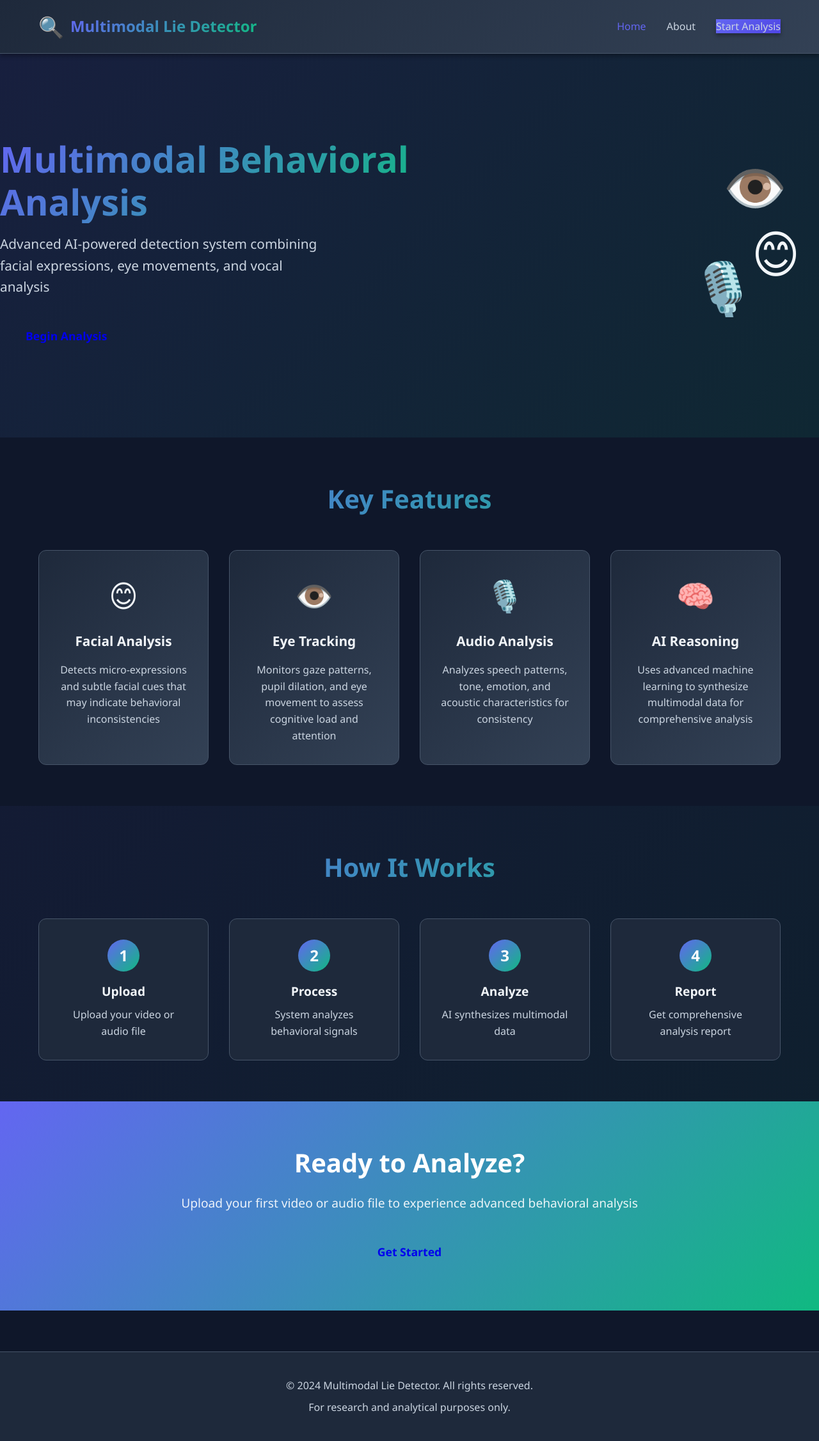
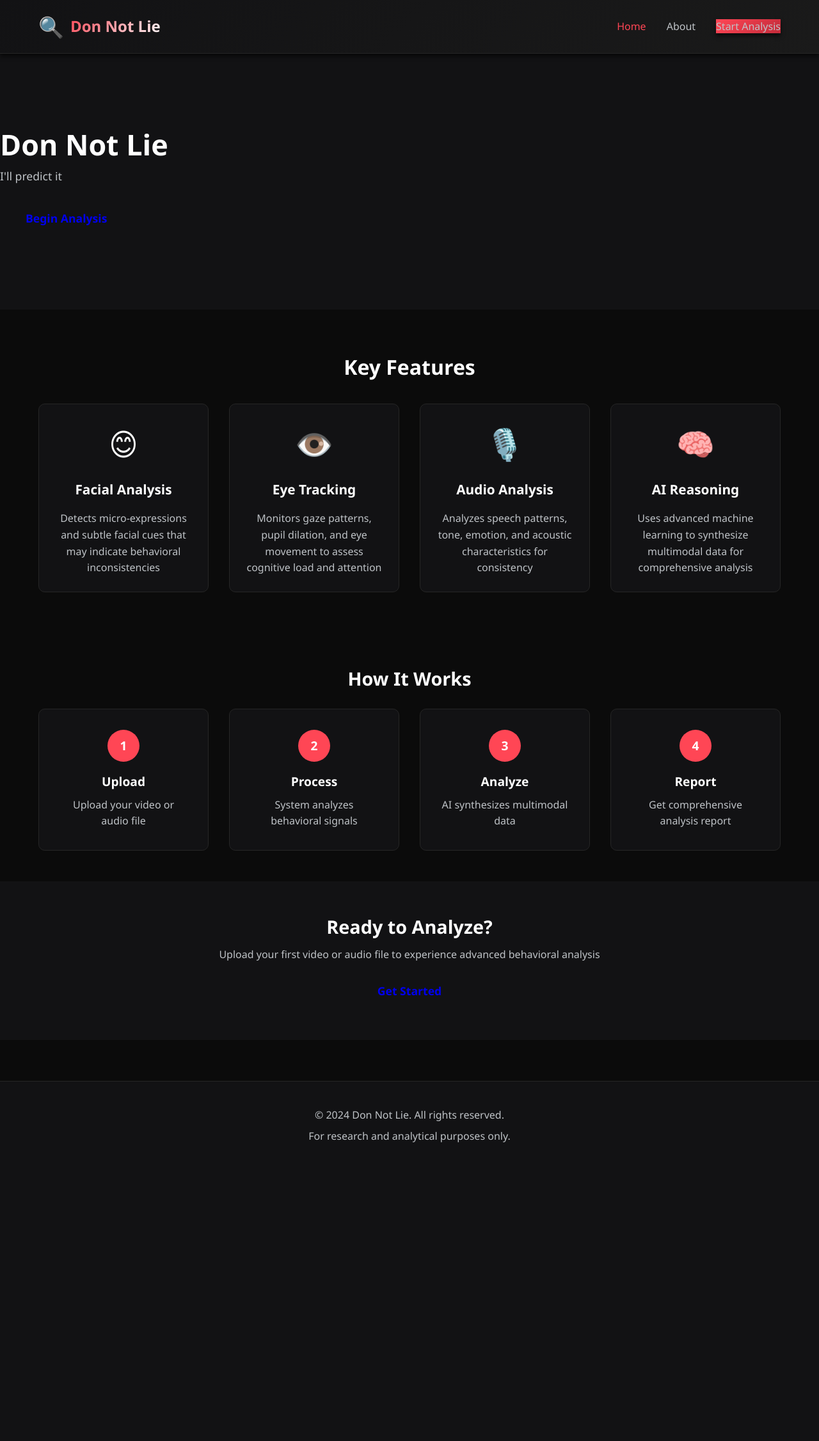
Before and after one commit to shraddhauser/multimodal-lie-detector, a Flask app: page / in a window 1280 px wide. Shown: the whole page at 64% size. After the commit the page ends 1786 px from the top, so only its background shows below. Run offline with Flask 2, Linux system fonts and the light colour scheme.

Commit message:
Branding: rename site to 'Don Not Lie' with plain Valorant-inspired theme; centralize CSS variables and update charts to use them

```diff
--- a/web/static/css/home.css
+++ b/web/static/css/home.css
@@ -7,9 +7,9 @@
     display: flex;
     align-items: center;
     justify-content: space-between;
-    min-height: 600px;
-    padding: 4rem 0;
-    background: linear-gradient(135deg, rgba(99, 102, 241, 0.1) 0%, rgba(16, 185, 129, 0.1) 100%);
+    min-height: 400px;
+    padding: 3rem 0;
+    background: var(--surface);
     position: relative;
     overflow: hidden;
 }
@@ -20,34 +20,22 @@
 }
 
 .hero-content h1 {
-    font-size: 3.5rem;
+    font-size: 2.8rem;
     font-weight: 800;
-    background: linear-gradient(135deg, #6366f1, #10b981);
-    -webkit-background-clip: text;
-    -webkit-text-fill-color: transparent;
-    background-clip: text;
-    margin-bottom: 1rem;
+    color: var(--text-primary);
+    margin-bottom: 0.5rem;
     line-height: 1.2;
 }
 
 .hero-content p {
-    font-size: 1.3rem;
-    color: #cbd5e1;
-    margin-bottom: 2rem;
-    max-width: 500px;
+    font-size: 1.1rem;
+    color: var(--text-secondary);
+    margin-bottom: 1.5rem;
+    max-width: 520px;
 }
 
-.hero-animation {
-    flex: 1;
-    position: relative;
-    height: 400px;
-}
-
-.floating-icon {
-    font-size: 5rem;
-    position: absolute;
-    animation: float 3s ease-in-out infinite;
-}
+.hero-animation { display: none; }
+.floating-icon { display: none; }
 
 .floating-icon:nth-child(1) {
     top: 50px;
@@ -82,13 +70,10 @@
 }
 
 .features h2 {
-    font-size: 2.5rem;
-    margin-bottom: 3rem;
+    font-size: 2rem;
+    margin-bottom: 2rem;
     text-align: center;
-    background: linear-gradient(135deg, #6366f1, #10b981);
-    -webkit-background-clip: text;
-    -webkit-text-fill-color: transparent;
-    background-clip: text;
+    color: var(--text-primary);
 }
 
 .features-grid {
@@ -98,18 +83,18 @@
 }
 
 .feature-card {
-    background: linear-gradient(135deg, #1e293b, #334155);
-    padding: 2rem;
-    border-radius: 12px;
-    border: 1px solid #475569;
-    transition: all 0.3s ease;
+    background: var(--surface);
+    padding: 1.5rem;
+    border-radius: 10px;
+    border: 1px solid var(--border-color);
+    transition: all 0.2s ease;
     text-align: center;
 }
 
 .feature-card:hover {
-    transform: translateY(-10px);
-    border-color: #6366f1;
-    box-shadow: 0 10px 30px rgba(99, 102, 241, 0.2);
+    transform: translateY(-6px);
+    border-color: var(--primary-color);
+    box-shadow: var(--shadow);
 }
 
 .feature-icon {
@@ -120,28 +105,25 @@
 .feature-card h3 {
     font-size: 1.3rem;
     margin-bottom: 1rem;
-    color: #f1f5f9;
+    color: var(--text-primary);
 }
 
 .feature-card p {
-    color: #cbd5e1;
+    color: var(--text-secondary);
     line-height: 1.6;
 }
 
 /* How It Works */
 .how-it-works {
-    padding: 4rem 0;
-    background: linear-gradient(135deg, rgba(99, 102, 241, 0.05) 0%, rgba(16, 185, 129, 0.05) 100%);
+    padding: 3rem 0;
+    background: var(--background);
 }
 
 .how-it-works h2 {
-    font-size: 2.5rem;
-    margin-bottom: 3rem;
+    font-size: 1.8rem;
+    margin-bottom: 1.5rem;
     text-align: center;
-    background: linear-gradient(135deg, #6366f1, #10b981);
-    -webkit-background-clip: text;
-    -webkit-text-fill-color: transparent;
-    background-clip: text;
+    color: var(--text-primary);
 }
 
 .steps {
@@ -154,14 +136,14 @@
     text-align: center;
     position: relative;
     padding: 2rem;
-    background: #1e293b;
-    border-radius: 12px;
-    border: 1px solid #475569;
-    transition: all 0.3s ease;
+    background: var(--surface);
+    border-radius: 10px;
+    border: 1px solid var(--border-color);
+    transition: all 0.2s ease;
 }
 
 .step:hover {
-    border-color: #6366f1;
+    border-color: var(--primary-color);
 }
 
 .step-number {
@@ -170,10 +152,10 @@
     justify-content: center;
     width: 50px;
     height: 50px;
-    background: linear-gradient(135deg, #6366f1, #10b981);
+    background: var(--primary-color);
     border-radius: 50%;
     color: white;
-    font-size: 1.5rem;
+    font-size: 1.2rem;
     font-weight: 700;
     margin: 0 auto 1rem;
 }
@@ -181,30 +163,30 @@
 .step h3 {
     font-size: 1.2rem;
     margin-bottom: 0.5rem;
-    color: #f1f5f9;
+    color: var(--text-primary);
 }
 
 .step p {
-    color: #cbd5e1;
+    color: var(--text-secondary);
 }
 
 /* CTA Section */
 .cta {
-    padding: 4rem 0;
+    padding: 3rem 0;
     text-align: center;
-    background: linear-gradient(135deg, #6366f1, #10b981);
+    background: var(--surface);
 }
 
 .cta h2 {
-    font-size: 2.5rem;
-    margin-bottom: 1rem;
-    color: white;
+    font-size: 1.8rem;
+    margin-bottom: 0.5rem;
+    color: var(--text-primary);
 }
 
 .cta p {
-    font-size: 1.2rem;
-    margin-bottom: 2rem;
-    color: rgba(255, 255, 255, 0.9);
+    font-size: 1rem;
+    margin-bottom: 1rem;
+    color: var(--text-secondary);
 }
 
 /* Responsive */
--- a/web/static/css/style.css
+++ b/web/static/css/style.css
@@ -9,22 +9,23 @@
 }
 
 :root {
-    --primary-color: #6366f1;
-    --primary-dark: #4f46e5;
-    --secondary-color: #10b981;
+    /* Valorant-inspired palette, simplified for a plainer UI */
+    --primary-color: #FF4655; /* Valorant red */
+    --primary-dark: #C42B3A;
+    --secondary-color: #FFFFFF; /* light accent */
     --danger-color: #ef4444;
     --warning-color: #f59e0b;
-    --background: #0f172a;
-    --surface: #1e293b;
-    --surface-light: #334155;
-    --text-primary: #f1f5f9;
-    --text-secondary: #cbd5e1;
-    --border-color: #475569;
+    --background: #0B0B0B; /* near-black background */
+    --surface: #121214; /* dark surface */
+    --surface-light: #1a1a1a;
+    --text-primary: #FFFFFF;
+    --text-secondary: #BFC3C7;
+    --border-color: #262626;
     --success-color: #10b981;
     --error-color: #ef4444;
-    --radius: 12px;
-    --shadow: 0 4px 6px rgba(0, 0, 0, 0.3);
-    --shadow-lg: 0 10px 25px rgba(0, 0, 0, 0.4);
+    --radius: 10px;
+    --shadow: 0 4px 6px rgba(0, 0, 0, 0.6);
+    --shadow-lg: 0 10px 25px rgba(0, 0, 0, 0.7);
 }
 
 html {
--- a/web/templates/index.html
+++ b/web/templates/index.html
@@ -3,7 +3,7 @@
 <head>
     <meta charset="UTF-8">
     <meta name="viewport" content="width=device-width, initial-scale=1.0">
-    <title>Multimodal Lie Detector - Advanced Behavioral Analysis</title>
+    <title>Don Not Lie - I'll predict it</title>
     <link rel="stylesheet" href="{{ url_for('static', filename='css/style.css') }}">
     <link rel="stylesheet" href="{{ url_for('static', filename='css/home.css') }}">
 </head>
@@ -13,7 +13,7 @@
         <div class="container">
             <div class="logo">
                 <span class="logo-icon">🔍</span>
-                <span class="logo-text">Multimodal Lie Detector</span>
+                <span class="logo-text">Don Not Lie</span>
             </div>
             <ul class="nav-links">
                 <li><a href="/" class="active">Home</a></li>
@@ -26,14 +26,9 @@
     <!-- Hero Section -->
     <section class="hero">
         <div class="hero-content">
-            <h1>Multimodal Behavioral Analysis</h1>
-            <p>Advanced AI-powered detection system combining facial expressions, eye movements, and vocal analysis</p>
+            <h1>Don Not Lie</h1>
+            <p>I'll predict it</p>
             <a href="/upload" class="btn btn-large">Begin Analysis</a>
-        </div>
-        <div class="hero-animation">
-            <div class="floating-icon">👁️</div>
-            <div class="floating-icon">🎙️</div>
-            <div class="floating-icon">😊</div>
         </div>
     </section>
 
@@ -107,7 +102,7 @@
     <!-- Footer -->
     <footer class="footer">
         <div class="container">
-            <p>&copy; 2024 Multimodal Lie Detector. All rights reserved.</p>
+            <p>&copy; 2024 Don Not Lie. All rights reserved.</p>
             <p>For research and analytical purposes only.</p>
         </div>
     </footer>
--- a/web/templates/results.html
+++ b/web/templates/results.html
@@ -3,7 +3,7 @@
 <head>
     <meta charset="UTF-8">
     <meta name="viewport" content="width=device-width, initial-scale=1.0">
-    <title>Results - Multimodal Lie Detector</title>
+    <title>Results - Don Not Lie - I'll predict it</title>
     <link rel="stylesheet" href="{{ url_for('static', filename='css/style.css') }}">
     <link rel="stylesheet" href="{{ url_for('static', filename='css/results.css') }}">
 </head>
@@ -13,7 +13,7 @@
         <div class="container">
             <div class="logo">
                 <span class="logo-icon">🔍</span>
-                <span class="logo-text">Multimodal Lie Detector</span>
+                <span class="logo-text">Don Not Lie</span>
             </div>
             <ul class="nav-links">
                 <li><a href="/">Home</a></li>
@@ -152,7 +152,7 @@
     <!-- Footer -->
     <footer class="footer">
         <div class="container">
-            <p>&copy; 2024 Multimodal Lie Detector. All rights reserved.</p>
+            <p>&copy; 2024 Don Not Lie. All rights reserved.</p>
         </div>
     </footer>
 
--- a/web/templates/upload.html
+++ b/web/templates/upload.html
@@ -3,7 +3,7 @@
 <head>
     <meta charset="UTF-8">
     <meta name="viewport" content="width=device-width, initial-scale=1.0">
-    <title>Upload - Multimodal Lie Detector</title>
+    <title>Upload - Don Not Lie - I'll predict it</title>
     <link rel="stylesheet" href="{{ url_for('static', filename='css/style.css') }}">
     <link rel="stylesheet" href="{{ url_for('static', filename='css/upload.css') }}">
 </head>
@@ -13,7 +13,7 @@
         <div class="container">
             <div class="logo">
                 <span class="logo-icon">🔍</span>
-                <span class="logo-text">Multimodal Lie Detector</span>
+                <span class="logo-text">Don Not Lie</span>
             </div>
             <ul class="nav-links">
                 <li><a href="/">Home</a></li>
@@ -119,7 +119,7 @@
     <!-- Footer -->
     <footer class="footer">
         <div class="container">
-            <p>&copy; 2024 Multimodal Lie Detector. All rights reserved.</p>
+            <p>&copy; 2024 Don Not Lie. All rights reserved.</p>
         </div>
     </footer>
 
```
Also changed, not shown: web/static/css/about.css (+39 -42 lines), web/static/css/results.css (+38 -54 lines), web/static/css/upload.css (+37 -40 lines), web/static/js/results.js (+27 -11 lines), web/templates/about.html (+4 -4 lines).
